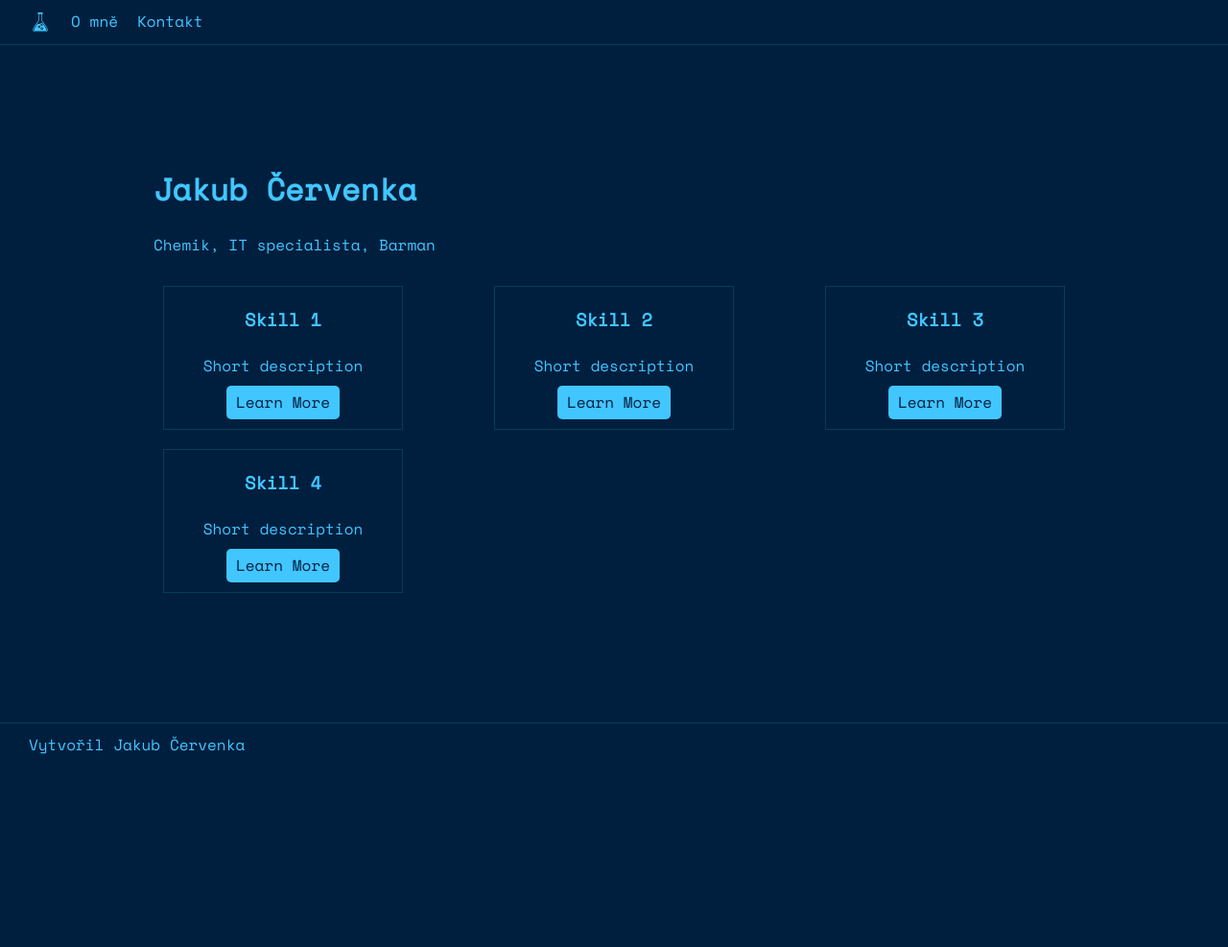
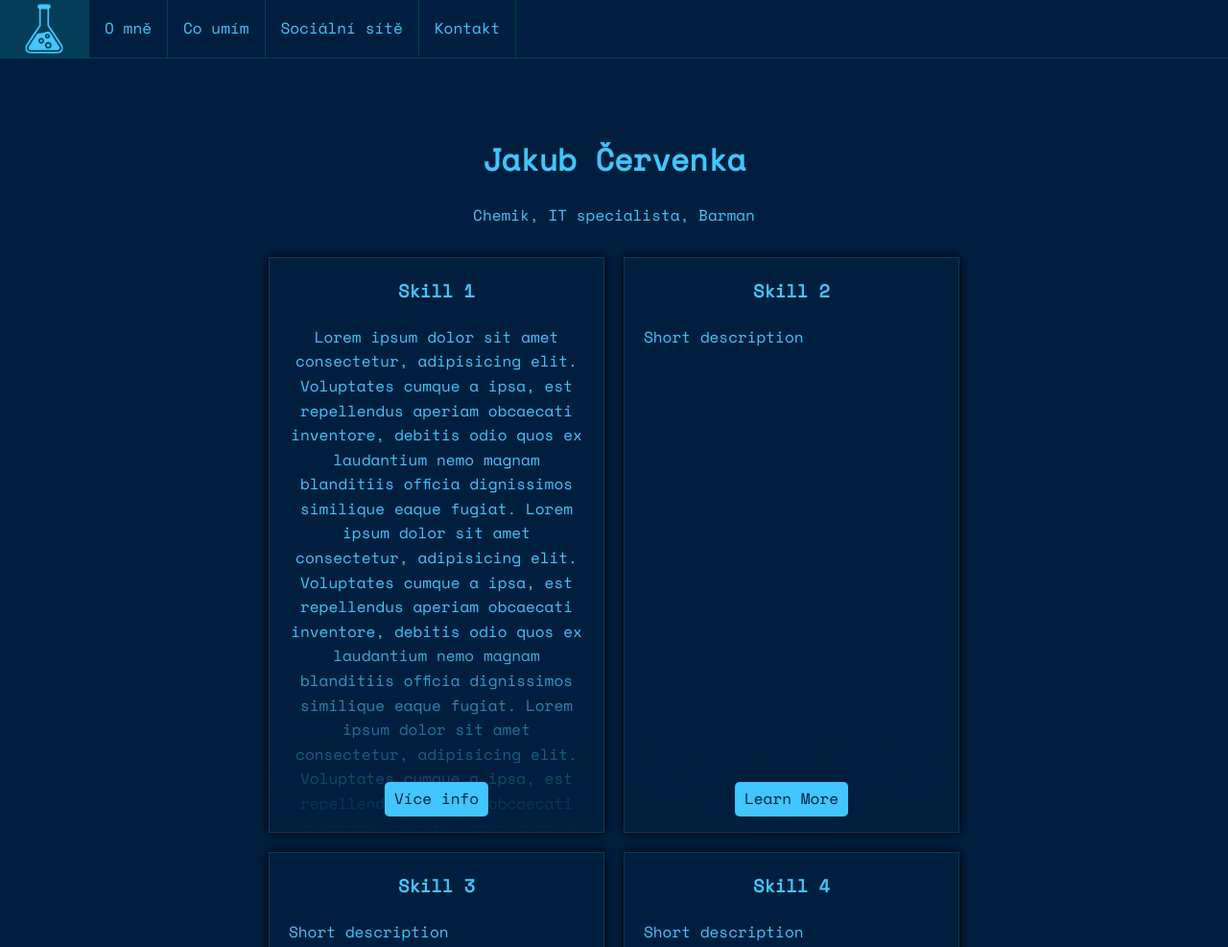
Before and after one commit to JacobTheChemist/JacobTheChemist.github.io, a plain HTML site: page index.html in a window 1280 px wide. Shown: the top 987 px of the page at 96% size. Before the commit the page ends 800 px from the top, so only its background shows below. Drawn offline with nearby package versions, Linux system fonts and the light colour scheme.

Commit message:
Massive redesign

```diff
--- a/index.html
+++ b/index.html
@@ -8,20 +8,49 @@
     <link rel="icon" href="icons/my icons/icon.svg" type="image/svg+xml">
 </head>
 <body>
-    <header class="top-panel">
-        <div class="menu" style="display: flex; align-items: center;">
-            <img src="icons/my icons/icon.svg" alt="Icon" style="width: 3vh; height: auto;" title="Jakub Červenka">
-            <a href="#">O mně</a>
-            <a href="#">Kontakt</a>
-        </div>
+    <header>
+        <nav class="navbar">
+            <ul>
+                <li><a href="#"><img src="icons/my icons/icon.svg" alt="Chemická baňka"" title="Jakub Červenka"></a></li>
+                <li><a href="#">O mně</a></li>
+                <li><a href="#">Co umím</a></li>
+                <li><a href="#">Sociální sítě</a></li>
+                <li><a href="#">Kontakt</a></li>
+            </ul>
+        </nav>
     </header>
-    <div class="container">
+
+    <main class="container">
         <h1>Jakub Červenka</h1>
         <p>Chemik, IT specialista, Barman</p>
         <div class="portfolio">
             <div class="skill-card">
                 <h3>Skill 1</h3>
+                <p>Lorem ipsum dolor sit amet consectetur, adipisicing elit. Voluptates cumque a ipsa, est repellendus aperiam obcaecati inventore, debitis odio quos ex laudantium nemo magnam blanditiis officia dignissimos similique eaque fugiat.
+                    Lorem ipsum dolor sit amet consectetur, adipisicing elit. Voluptates cumque a ipsa, est repellendus aperiam obcaecati inventore, debitis odio quos ex laudantium nemo magnam blanditiis officia dignissimos similique eaque fugiat.
+                    Lorem ipsum dolor sit amet consectetur, adipisicing elit. Voluptates cumque a ipsa, est repellendus aperiam obcaecati inventore, debitis odio quos ex laudantium nemo magnam blanditiis officia dignissimos similique eaque fugiat.
+                    Lorem ipsum dolor sit amet consectetur, adipisicing elit. Voluptates cumque a ipsa, est repellendus aperiam obcaecati inventore, debitis odio quos ex laudantium nemo magnam blanditiis officia dignissimos similique eaque fugiat.
+                </p>
+                <a href="#" onclick="openModal('skill1-modal', event)">Více info</a>
+            </div>
+            <div class="skill-card">
+                <h3>Skill 2</h3>
                 <p>Short description</p>
+                <a href="#" onclick="openModal('skill2-modal', event)">Learn More</a>
+            </div>
+            <div class="skill-card">
+                <h3>Skill 3</h3>
+                <p>Short description</p>
+                <a href="#" onclick="openModal('skill3-modal', event)">Learn More</a>
+            </div>
+            <div class="skill-card">
+                <h3>Skill 4</h3>
+                <p>Short description</p>
+                <a href="#" onclick="openModal('skill4-modal', event)">Learn More</a>
+            </div>
+            <div class="skill-card">
+                <h3>Skill 1</h3>
+                <p>Lorem ipsum dolor sit amet consectetur, adipisicing elit. Voluptates cumque a ipsa, est repellendus aperiam obcaecati inventore, debitis odio quos ex laudantium nemo magnam blanditiis officia dignissimos similique eaque fugiat.</p>
                 <a href="#" onclick="openModal('skill1-modal', event)">Learn More</a>
             </div>
             <div class="skill-card">
@@ -41,9 +70,10 @@
             </div>
             <!-- Repeat for other skills -->
         </div>
-    </div>
+    </main>
+
     <footer class="bottom-panel">
-        Vytvořil Jakub Červenka
+        <p>Vytvořil Jakub Červenka</p>
     </footer>
 
     <div class="modal" id="skill1-modal">
--- a/styles.css
+++ b/styles.css
@@ -1,4 +1,11 @@
 @import url('https://fonts.googleapis.com/css2?family=Space+Mono&display=swap');
+
+@font-face {
+    font-family: 'Space Mono';
+    src: url('fonts/SpaceMono-Regular.ttf') format('truetype');
+    font-weight: normal;
+    font-style: normal;
+}
 
 /* Reset some default browser styles */
 * {
@@ -17,15 +24,29 @@ body {
     flex-direction: column;
     justify-content: center;
     align-items: center;
-    height: 100vh;
 }
 
-/* Container class for centering content */
-.container {
-    width:75%;
-    margin: auto;
-    overflow: hidden;
+/* Header and footer styling */
+header {
+    width: 100%;
+    border-bottom: 1px solid #023e58;
+}
+
+footer {
+    width: 100%;
     text-align: left;
+    padding: 0 30px;
+    background-color: #001F3F;
+    color: #41C6FF;
+    border-top: 1px solid #023E58;
+    height: 60px;
+    display: flex;
+    align-items: center;
+}
+
+footer p {
+    line-height: 60px;
+    margin: 0;
 }
 
 /* Default styling for headings */
@@ -40,52 +61,84 @@ p {
     color: #41C6FF;
 }
 
-/* Header and footer styling */
-header {
-    width: 100%;
-    text-align: left;
-    padding: 10px 30px;
-    background-color: #001F3F;
-    color: #41C6FF;
-    border-bottom: 1px solid #023E58;
-}
-
-footer {
-    width: 100%;
-    text-align: left;
-    padding: 10px 30px;
-    background-color: #001F3F;
-    color: #41C6FF;
-    border-top: 1px solid #023E58;
-}
-
-/* Menu styling */
-.menu {
-    display: flex;
-    justify-content: left;
-    gap: 20px;
-}
-
-.menu a {
+/* Default styling for links */
+a {
     color: #41C6FF;
     text-decoration: none;
 }
 
-.menu a:hover {
-    color: #E0F7FF;
+a:hover {
+    color: #e0f7ff;
 }
+
+/* Default styling for lists */
+ul {
+    list-style: none;
+}
+
+/* Default styling for images */
+img {
+    max-width: 100%;
+    height: auto;
+}
+
+/* Default styling for buttons */
+button {
+    display: inline-block;
+    padding: 10px 20px;
+    font-size: 1em;
+    cursor: pointer;
+    background-color: #41C6FF;
+    color: #001F3F;
+    border: none;
+}
+
+button:hover {
+    background-color: #F0FAFF;
+    color: #001F3F;
+}
+
+
+.navbar a {
+    height: 60px; /* Make links fill the height of the navbar */
+    padding: 0 1em; /* Adjust padding as needed */
+    display: flex; /* Use flex to center text */
+    align-items: center; /* Center text vertically */
+    text-align: center;
+    border-right: 1px solid #023e58;
+}
+.navbar a:hover {
+    background-color: #023e58;
+}
+
+.navbar li {
+    float: left;
+}
+
+.navbar img {
+    height: 60px;
+}
+
+/* Container class for centering content */
+.container {
+    width:80%;
+    margin: auto;
+    margin-top: 10vh;
+    margin-top: 10svh;
+    overflow: hidden;
+    text-align: center;
+}
+
 
 /* Portfolio styling */
 .portfolio {
     display: flex;
     flex-wrap: wrap; /* Allow wrapping */
-    justify-content: space-between; /* Space between cards */
+    justify-content: center;
 }
-
 /* Skill card styling */
 .skill-card {
-    width: 250px; /* Fixed width */
-    height: 150px; /* Fixed height */
+    width: 350px; /* Fixed width */
     margin: 10px; /* Margin around each card */
     padding: 20px;
     background-color: #001F3F;
@@ -93,22 +146,33 @@ footer {
     text-align: center;
     overflow: hidden; /* Hide overflow */
     position: relative; /* Position for pseudo-element */
+    box-shadow: 0 0 10px 0 #000000; /* Box shadow */
+    min-height: 600px;
+    /* Added for the last visible word to turn from left (visible) to right background color */
+    &::after {
+        content: '';
+        position: absolute;
+        top: 65%;
+        right: 0;
+        width: 100%; /* Adjust width as needed */
+        height: 35%;
+        background: linear-gradient(to top, hsl(210, 100%, 12%), transparent); /* Lineral gradient for transparency */
+        z-index: 0;
+    }
 }
 
 /* Fade effect for text */
 .skill-card p {
     max-height: 60px; /* Limit height for paragraph */
-    overflow: hidden; /* Hide overflow */
+    overflow: visible; /* Hide overflow */
     text-overflow: ellipsis; /* Show ellipsis for overflow */
     display: -webkit-box; /* For webkit browsers */
-    -webkit-line-clamp: 3; /* Limit to 3 lines */
-    -webkit-box-orient: vertical; /* Vertical box orientation */
 }
 
 /* Learn More button styling */
 .skill-card a {
     position: absolute; /* Positioning for button */
-    bottom: 10px; /* Position at the bottom */
+    bottom: 1em; /* Position at the bottom */
     left: 50%; /* Center horizontally */
     transform: translateX(-50%); /* Center adjustment */
     background-color: #41C6FF; /* Button color */
@@ -116,17 +180,18 @@ footer {
     padding: 5px 10px; /* Button padding */
     text-decoration: none; /* Remove underline */
     border-radius: 5px; /* Rounded corners */
+    z-index: 1;
 }
 
-@media (max-width: 768px) {
-    .skill-card {
-        flex: 0 1 calc(50% - 20px); /* 2 columns on smaller screens */
-    }
+.skill-card a:hover {
+    background-color: #F0FAFF;
+    color: #001F3F;
 }
 
+
 @media (max-width: 480px) {
-    .skill-card {
-        flex: 0 1 100%; /* 1 column on very small screens */
+    .container {
+        width: 100%;
     }
 }
 
@@ -162,45 +227,3 @@ footer {
     text-decoration: none;
     cursor: pointer;
 }
-
-/* Default styling for links */
-a {
-    color: #41C6FF;
-    text-decoration: none;
-}
-
-a:hover {
-    color: #F0FAFF;
-}
-
-/* Default styling for lists */
-ul {
-    list-style: none;
-}
-
-ul li {
-    margin-bottom: 10px;
-}
-
-/* Default styling for images */
-img {
-    max-width: 100%;
-    height: auto;
-}
-
-/* Default styling for buttons */
-button {
-    display: inline-block;
-    padding: 10px 20px;
-    font-size: 16px;
-    cursor: pointer;
-    background-color: #41C6FF;
-    color: #001F3F;
-    border: none;
-    border-radius: 5px;
-}
-
-button:hover {
-    background-color: #F0FAFF;
-    color: #001F3F;
-}
```
Also changed, not shown: Fonts/SpaceMono-Regular.ttf (added).
